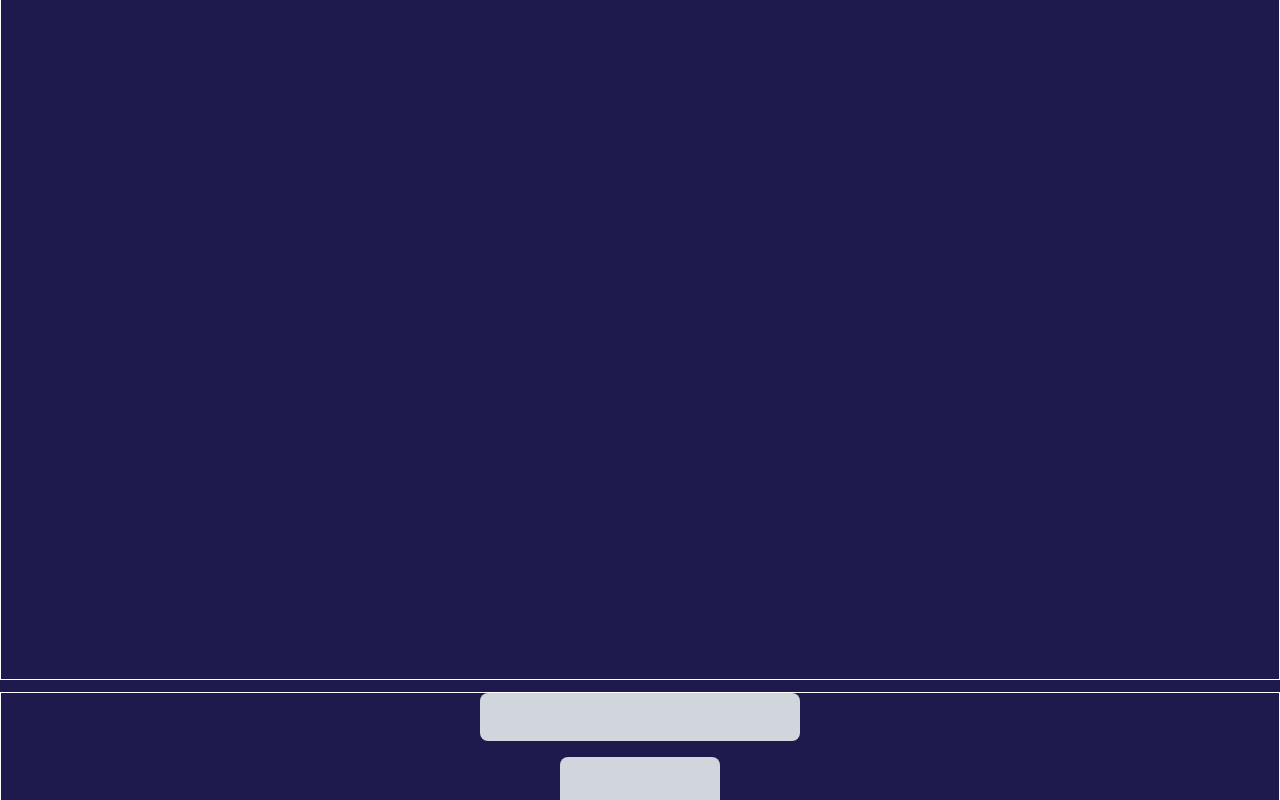
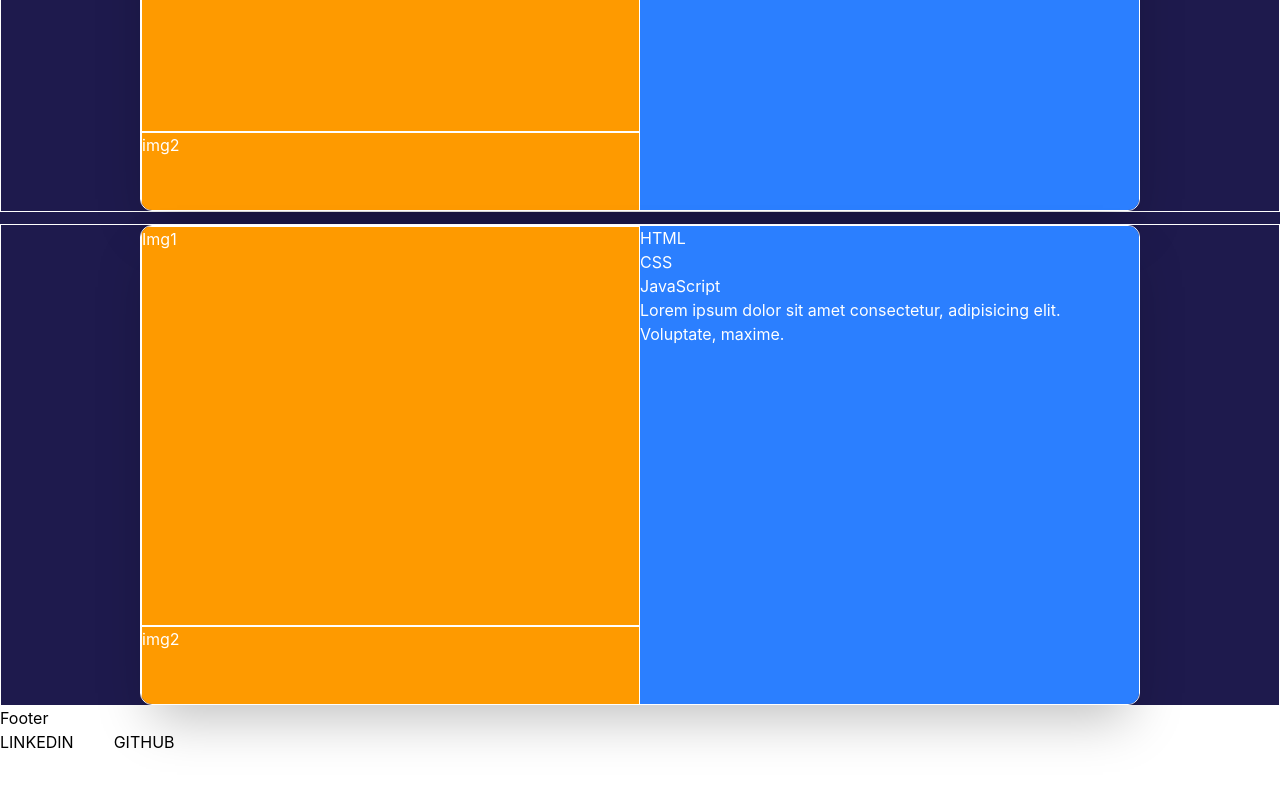
Before and after one commit to matthewrichards234/Personal_Website, a React (Vite) app: page /projects in a window 1280 px wide. Shown: the part 1600-2400 px from the top of the page. After the commit the page ends 2354 px from the top, so only its background shows below. Built offline with nearby package versions, Linux system fonts and the light colour scheme.

Commit message:
Add project card to projects tab. prob do not need projectcards

```diff
--- a/src/components/App.tsx
+++ b/src/components/App.tsx
@@ -6,12 +6,10 @@ import Contact from "./Contact";
 import Footer from "./Footer";
 import Resume from "./Resume";
 import Navbar from "./Navbar";
-import ProjectCards from "./ProjectCards";
 const App = () => {
   return (
     <div>
       <Navbar></Navbar>
-      <ProjectCards />
       <Routes>
         <Route path="/about" element={<About />}></Route>
         <Route path="/" element={<Landing />}></Route>
--- a/src/components/Projects.tsx
+++ b/src/components/Projects.tsx
@@ -1,3 +1,6 @@
+import ProjectCard from "./ProjectCard";
+import ProjectCards from "./ProjectCards";
+
 const Projects = () => {
   return (
     <div
@@ -26,33 +29,10 @@ const Projects = () => {
         [animation-timeline:view()]
         [animation-range:entry_0%_cover_30%]"
       >
-        <div className="w-80 h-12 bg-gray-300 rounded-lg"></div>
-        <div className="w-40 h-40 bg-gray-300 rounded-lg"></div>
-        <img
-          src="src/assets/akin-cakiner-9cIkK-hLD9k-unsplash.jpg"
-          alt=""
-          className="w-110 h-80"
-        />
-        <div className="w-64 h-24 bg-gray-300 rounded-lg"></div>
-      </div>
-
-      <div
-        className="flex
-        flex-col
-        flex-wrap
-        gap-4
-        border
-        mt-3
-        items-center
-        animate-scrollAppear
-        [animation-timeline:view()]
-        [animation-range:entry_0%_cover_20%]"
-      >
-        <div className="w-28 h-56 bg-gray-300 rounded-lg"></div>
-        <img
-          src="src/assets/georgi-kalaydzhiev-OyfQeTOBtxE-unsplash.jpg"
-          alt=""
-          className="w-200 h-180"
+        <ProjectCard
+          images={["Img1", "img2", "img3"]}
+          technologies={["HTML", "CSS", "JavaScript"]}
+          description="Lorem ipsum dolor sit amet consectetur, adipisicing elit. Voluptate, maxime."
         />
       </div>
 
@@ -68,14 +48,30 @@ const Projects = () => {
         [animation-timeline:view()]
         [animation-range:entry_0%_cover_20%]"
       >
-        <div className="w-96 h-16 bg-gray-300 rounded-lg"></div>
-        <div className="w-80 h-12 bg-gray-300 rounded-lg"></div>
-        <img
-          src="src/assets/tim-mossholder-mTs6ONxfm7c-unsplash.jpg"
-          alt=""
-          className="w-220 h-150"
+        <ProjectCard
+          images={["Img1", "img2", "img3"]}
+          technologies={["HTML", "CSS", "JavaScript"]}
+          description="Lorem ipsum dolor sit amet consectetur, adipisicing elit. Voluptate, maxime."
         />
-        <div className="w-96 h-16 bg-gray-300 rounded-lg"></div>
+      </div>
+
+      <div
+        className="flex
+        flex-col
+        flex-wrap
+        gap-4
+        border
+        mt-3
+        items-center
+        animate-scrollAppear
+        [animation-timeline:view()]
+        [animation-range:entry_0%_cover_20%]"
+      >
+        <ProjectCard
+          images={["Img1", "img2", "img3"]}
+          technologies={["HTML", "CSS", "JavaScript"]}
+          description="Lorem ipsum dolor sit amet consectetur, adipisicing elit. Voluptate, maxime."
+        />
       </div>
     </div>
   );
```
